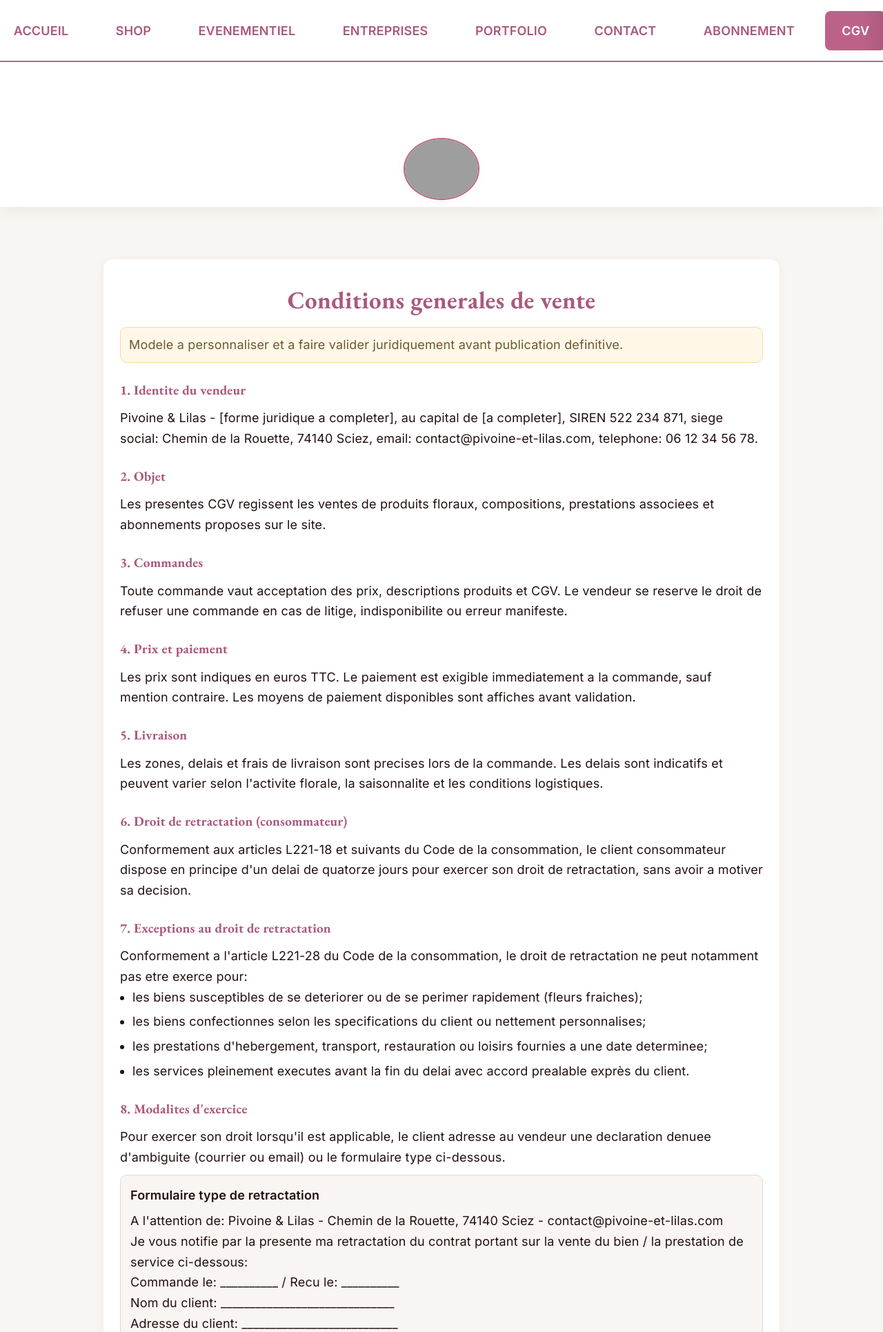
After one commit to Issercio/Demo-day, a Flask app: page /cgv.html in a window 1280 px wide. The commit adds this page. Shown: the top 1931 px of the page at 69% size. Run offline with Flask 3, Linux system fonts and the light colour scheme; grey boxes are pictures that could not be loaded.

Commit message:
add the project

```diff
--- a/Demoday/app/routes.py
+++ b/Demoday/app/routes.py
@@ -14,6 +14,7 @@ TEMPLATE_PAGES = {
     'admin.html',
     'checkout.html',
     'contact.html',
+    'cgv.html',
     'entreprises.html',
     'evenementiel.html',
     'forgot-password.html',
@@ -33,6 +34,7 @@ PAGE_ALIASES = {
     'admin': 'admin.html',
     'checkout': 'checkout.html',
     'contact': 'contact.html',
+    'cgv': 'cgv.html',
     'entreprises': 'entreprises.html',
     'evenementiel': 'evenementiel.html',
     'forgot-password': 'forgot-password.html',
--- a/Demoday/app/templates/account.html
+++ b/Demoday/app/templates/account.html
@@ -145,5 +145,9 @@
             }
         });
     </script>
+        <footer class="site-footer">
+          &copy; 2024 by Pivoine &amp; Lilas - Siren 522 234 871 -
+          <a href="cgv.html">Conditions générales de vente</a>
+        </footer>
 </body>
 </html>
--- a/Demoday/app/templates/accueil.html
+++ b/Demoday/app/templates/accueil.html
@@ -76,10 +76,10 @@
   </main>
 
   <!-- Footer -->
-  <footer>
+  <footer class="site-footer">
     &copy; 2024 by Pivoine &amp; Lilas - Siren 522 234 871 -
-    <a href="https://www.pivoine-et-lilas.com/cgv" target="_blank" style="color:#bc6288;text-decoration:underline;">Conditions générales de vente</a> -
-    <a href="https://www.pivoine-et-lilas.com/politique-de-confidentialite" target="_blank" style="color:#bc6288;text-decoration:underline;">Politique de confidentialité</a>
+    <a href="cgv.html" style="color:#fff;text-decoration:underline;">Conditions générales de vente</a> -
+    <a href="https://www.pivoine-et-lilas.com/politique-de-confidentialite" target="_blank" style="color:#fff;text-decoration:underline;">Politique de confidentialité</a>
   </footer>
   <script src="../static/js/api.js"></script>
   <script>
--- a/Demoday/app/templates/admin.html
+++ b/Demoday/app/templates/admin.html
@@ -627,5 +627,9 @@
             });
         });
     </script>
+    <footer class="site-footer">
+      &copy; 2024 by Pivoine &amp; Lilas - Siren 522 234 871 -
+      <a href="cgv.html">Conditions générales de vente</a>
+    </footer>
 </body>
 </html>
--- /dev/null
+++ b/Demoday/app/templates/cgv.html
@@ -0,0 +1,176 @@
+<!DOCTYPE html>
+<html lang="fr">
+<head>
+  <meta charset="UTF-8">
+  <meta name="viewport" content="width=device-width, initial-scale=1.0">
+  <title>Conditions generales de vente - Pivoine & Lilas</title>
+  <link rel="stylesheet" href="../static/css/style.css">
+  <style>
+    .legal-wrap {
+      max-width: 980px;
+      margin: 40px auto;
+      background: #fff;
+      border-radius: 14px;
+      box-shadow: 0 2px 12px rgba(188,98,136,0.07);
+      padding: 30px 24px;
+      line-height: 1.65;
+    }
+    .legal-wrap h1, .legal-wrap h2 {
+      color: #ab597c;
+      margin-bottom: 10px;
+    }
+    .legal-wrap h2 {
+      margin-top: 24px;
+      font-size: 1.2rem;
+    }
+    .legal-note {
+      background: #fff8e8;
+      border: 1px solid #f2dba1;
+      border-radius: 10px;
+      padding: 10px 12px;
+      color: #6e5630;
+      margin-bottom: 16px;
+    }
+    .legal-box {
+      background: #f8f5f2;
+      border: 1px solid #e7d6d6;
+      border-radius: 10px;
+      padding: 14px;
+      margin-top: 10px;
+    }
+    .legal-list {
+      padding-left: 18px;
+    }
+    .legal-list li { margin-bottom: 6px; }
+  </style>
+</head>
+<body>
+  <header>
+    <img class="logo" src="https://static.wixstatic.com/media/8010bb_ce18a16c3f664b8ab22c97455e707ce6~mv2.png/v1/crop/x_748,y_1016,w_3355,h_2788/fill/w_239,h_198,al_c,q_85,usm_0.66_1.00_0.01,enc_avif,quality_auto/Logo%20P%26L%20Rond%20neutre%20pour%20fond%20clairsans%20fond%20-%20by%20fadamentalpics.png" alt="Logo pivoine et lilas" width="120" height="100">
+    <nav>
+      <ul>
+        <li><a href="accueil.html">ACCUEIL</a></li>
+        <li><a href="shop.html">SHOP</a></li>
+        <li><a href="evenementiel.html">EVENEMENTIEL</a></li>
+        <li><a href="entreprises.html">ENTREPRISES</a></li>
+        <li><a href="portfolio.html">PORTFOLIO</a></li>
+        <li><a href="contact.html">CONTACT</a></li>
+        <li><a href="subscription.html">ABONNEMENT</a></li>
+        <li><a href="cgv.html" class="active">CGV</a></li>
+      </ul>
+    </nav>
+  </header>
+
+  <main class="legal-wrap">
+    <h1>Conditions generales de vente</h1>
+    <p class="legal-note">
+      Modele a personnaliser et a faire valider juridiquement avant publication definitive.
+    </p>
+
+    <h2>1. Identite du vendeur</h2>
+    <p>
+      Pivoine & Lilas - [forme juridique a completer], au capital de [a completer],
+      SIREN 522 234 871, siege social: Chemin de la Rouette, 74140 Sciez,
+      email: contact@pivoine-et-lilas.com, telephone: 06 12 34 56 78.
+    </p>
+
+    <h2>2. Objet</h2>
+    <p>
+      Les presentes CGV regissent les ventes de produits floraux, compositions,
+      prestations associees et abonnements proposes sur le site.
+    </p>
+
+    <h2>3. Commandes</h2>
+    <p>
+      Toute commande vaut acceptation des prix, descriptions produits et CGV.
+      Le vendeur se reserve le droit de refuser une commande en cas de litige,
+      indisponibilite ou erreur manifeste.
+    </p>
+
+    <h2>4. Prix et paiement</h2>
+    <p>
+      Les prix sont indiques en euros TTC. Le paiement est exigible immediatement
+      a la commande, sauf mention contraire. Les moyens de paiement disponibles
+      sont affiches avant validation.
+    </p>
+
+    <h2>5. Livraison</h2>
+    <p>
+      Les zones, delais et frais de livraison sont precises lors de la commande.
+      Les delais sont indicatifs et peuvent varier selon l'activite florale,
+      la saisonnalite et les conditions logistiques.
+    </p>
+
+    <h2>6. Droit de retractation (consommateur)</h2>
+    <p>
+      Conformement aux articles L221-18 et suivants du Code de la consommation,
+      le client consommateur dispose en principe d'un delai de quatorze jours pour
+      exercer son droit de retractation, sans avoir a motiver sa decision.
+    </p>
+
+    <h2>7. Exceptions au droit de retractation</h2>
+    <p>
+      Conformement a l'article L221-28 du Code de la consommation, le droit de
+      retractation ne peut notamment pas etre exerce pour:
+    </p>
+    <ul class="legal-list">
+      <li>les biens susceptibles de se deteriorer ou de se perimer rapidement (fleurs fraiches);</li>
+      <li>les biens confectionnes selon les specifications du client ou nettement personnalises;</li>
+      <li>les prestations d'hebergement, transport, restauration ou loisirs fournies a une date determinee;</li>
+      <li>les services pleinement executes avant la fin du delai avec accord prealable exprès du client.</li>
+    </ul>
+
+    <h2>8. Modalites d'exercice</h2>
+    <p>
+      Pour exercer son droit lorsqu'il est applicable, le client adresse au vendeur
+      une declaration denuee d'ambiguite (courrier ou email) ou le formulaire type
+      ci-dessous.
+    </p>
+
+    <div class="legal-box">
+      <strong>Formulaire type de retractation</strong>
+      <p style="margin-top:8px;">
+        A l'attention de: Pivoine & Lilas - Chemin de la Rouette, 74140 Sciez - contact@pivoine-et-lilas.com<br>
+        Je vous notifie par la presente ma retractation du contrat portant sur la vente
+        du bien / la prestation de service ci-dessous:<br>
+        Commande le: __________ / Recu le: __________<br>
+        Nom du client: ______________________________<br>
+        Adresse du client: ___________________________<br>
+        Signature (papier uniquement): _______________<br>
+        Date: _______________________________________
+      </p>
+    </div>
+
+    <h2>9. Remboursement</h2>
+    <p>
+      En cas de retractation valable, le remboursement intervient dans les conditions
+      et delais legaux, via le meme moyen de paiement que celui utilise lors de la commande,
+      sauf accord different entre les parties.
+    </p>
+
+    <h2>10. Abonnements</h2>
+    <p>
+      Les abonnements demarrent a la date de validation et suivent la periodicite choisie.
+      Les conditions de suspension, modification, renouvellement et resiliation doivent etre
+      precisees dans l'offre commerciale applicable.
+    </p>
+
+    <h2>11. Service client et reclamations</h2>
+    <p>
+      Pour toute question ou reclamation: contact@pivoine-et-lilas.com / 06 12 34 56 78.
+      En cas de litige de consommation, le client peut recourir a un mediateur
+      de la consommation competent.
+    </p>
+
+    <h2>12. Droit applicable</h2>
+    <p>
+      Les presentes CGV sont soumises au droit francais.
+    </p>
+  </main>
+
+  <footer class="site-footer">
+    &copy; 2024 by Pivoine &amp; Lilas - Siren 522 234 871 -
+    <a href="cgv.html" style="color:#fff;text-decoration:underline;">Conditions generales de vente</a>
+  </footer>
+</body>
+</html>
--- a/Demoday/app/templates/contact.html
+++ b/Demoday/app/templates/contact.html
@@ -54,9 +54,9 @@
       <p style="color:#bfa5a0;">Ou par email : <a href="mailto:contact@pivoine-et-lilas.com" style="color:#6d4c41;">contact@pivoine-et-lilas.com</a></p>
     </div>
   </main>
-  <footer>
+  <footer class="site-footer">
     &copy; 2024 by Pivoine &amp; Lilas - Siren 522 234 871 -
-    <a href="https://www.pivoine-et-lilas.com/cgv" target="_blank">Conditions générales de vente</a> -
+    <a href="cgv.html">Conditions générales de vente</a> -
     <a href="https://www.pivoine-et-lilas.com/politique-de-confidentialite" target="_blank">Politique de confidentialité</a>
   </footer>
   <script src="../static/js/api.js"></script>
--- a/Demoday/app/templates/entreprises.html
+++ b/Demoday/app/templates/entreprises.html
@@ -53,10 +53,10 @@
       <a href="contact.html" class="StylableButton2545352419__root style-kueaw1wt1__root wixui-button StylableButton2545352419__link" style="background:#D2A0B5; color:#231111; padding:12px 28px; border-radius:6px; font-size:17px; text-decoration:none;">Contactez-nous</a>
     </div>
   </main>
-  <footer>
+  <footer class="site-footer">
     &copy; 2024 by Pivoine &amp; Lilas - Siren 522 234 871 -
-    <a href="https://www.pivoine-et-lilas.com/cgv" target="_blank" style="color:#bc6288;text-decoration:underline;">Conditions générales de vente</a> -
-    <a href="https://www.pivoine-et-lilas.com/politique-de-confidentialite" target="_blank" style="color:#bc6288;text-decoration:underline;">Politique de confidentialité</a>
+    <a href="cgv.html" style="color:#fff;text-decoration:underline;">Conditions générales de vente</a> -
+    <a href="https://www.pivoine-et-lilas.com/politique-de-confidentialite" target="_blank" style="color:#fff;text-decoration:underline;">Politique de confidentialité</a>
   </footer>
   <script src="../static/js/api.js"></script>
   <script>
--- a/Demoday/app/templates/evenementiel.html
+++ b/Demoday/app/templates/evenementiel.html
@@ -52,9 +52,9 @@
       <a href="contact.html" class="cta-btn">Contactez-nous</a>
     </div>
   </main>
-  <footer>
+  <footer class="site-footer">
     &copy; 2024 by Pivoine &amp; Lilas - Siren 522 234 871 -
-    <a href="https://www.pivoine-et-lilas.com/cgv" target="_blank">Conditions générales de vente</a> -
+    <a href="cgv.html">Conditions générales de vente</a> -
     <a href="https://www.pivoine-et-lilas.com/politique-de-confidentialite" target="_blank">Politique de confidentialité</a>
   </footer>
   <script src="../static/js/api.js"></script>
--- a/Demoday/app/templates/forgot-password.html
+++ b/Demoday/app/templates/forgot-password.html
@@ -79,5 +79,9 @@
         };
       });
     </script>
+    <footer class="site-footer">
+      &copy; 2024 by Pivoine &amp; Lilas - Siren 522 234 871 -
+      <a href="cgv.html">Conditions générales de vente</a>
+    </footer>
 </body>
 </html>
--- a/Demoday/app/templates/panier.html
+++ b/Demoday/app/templates/panier.html
@@ -391,5 +391,9 @@
       updateCartCount();
     });
   </script>
+  <footer class="site-footer">
+    &copy; 2024 by Pivoine &amp; Lilas - Siren 522 234 871 -
+    <a href="cgv.html">Conditions générales de vente</a>
+  </footer>
 </body>
 </html>
--- a/Demoday/app/templates/portfolio.html
+++ b/Demoday/app/templates/portfolio.html
@@ -51,10 +51,10 @@
       <a href="contact.html" class="StylableButton2545352419__root style-kueaw1wt1__root wixui-button StylableButton2545352419__link" style="background:#D2A0B5; color:#231111; padding:12px 28px; border-radius:6px; font-size:17px; text-decoration:none;">Contactez-nous</a>
     </div>
   </main>
-  <footer>
+  <footer class="site-footer">
     &copy; 2024 by Pivoine &amp; Lilas - Siren 522 234 871 -
-    <a href="https://www.pivoine-et-lilas.com/cgv" target="_blank" style="color:#bc6288;text-decoration:underline;">Conditions générales de vente</a> -
-    <a href="https://www.pivoine-et-lilas.com/politique-de-confidentialite" target="_blank" style="color:#bc6288;text-decoration:underline;">Politique de confidentialité</a>
+    <a href="cgv.html" style="color:#fff;text-decoration:underline;">Conditions générales de vente</a> -
+    <a href="https://www.pivoine-et-lilas.com/politique-de-confidentialite" target="_blank" style="color:#fff;text-decoration:underline;">Politique de confidentialité</a>
   </footer>
   <script src="../static/js/api.js"></script>
   <script>
--- a/Demoday/app/templates/register.html
+++ b/Demoday/app/templates/register.html
@@ -123,5 +123,9 @@
           };
         });
     </script>
+    <footer class="site-footer">
+      &copy; 2024 by Pivoine &amp; Lilas - Siren 522 234 871 -
+      <a href="cgv.html">Conditions générales de vente</a>
+    </footer>
 </body>
 </html>
--- a/Demoday/app/templates/shop.html
+++ b/Demoday/app/templates/shop.html
@@ -88,6 +88,10 @@
       </div>
     </main>
   </div>
+  <footer class="site-footer">
+    &copy; 2024 by Pivoine &amp; Lilas - Siren 522 234 871 -
+    <a href="cgv.html">Conditions générales de vente</a>
+  </footer>
   <div id="cart-toast" class="cart-toast" aria-live="polite" role="status"></div>
   <script src="../static/js/api.js"></script>
   <script>
--- a/Demoday/app/templates/subscription.html
+++ b/Demoday/app/templates/subscription.html
@@ -38,6 +38,10 @@
       </nav>
     </header>
     <main>
+        <footer class="site-footer">
+            &copy; 2024 by Pivoine &amp; Lilas - Siren 522 234 871 -
+            <a href="cgv.html">Conditions générales de vente</a>
+        </footer>
         <section class="hero">
             <h1>Abonnement Floral Signature</h1>
             <p class="intro-text">
```
Also changed, not shown: Demoday/app/static/css/style.css (+21 -6 lines), Demoday/app/templates/checkout.html (+23 -0 lines), Demoday/app/templates/index.html (+21 -0 lines), Demoday/app/templates/payment.html (+23 -0 lines), Demoday/app/templates/subscription_payment.html (+23 -0 lines), Demoday/app/templates/verify-code.html (+24 -0 lines).
